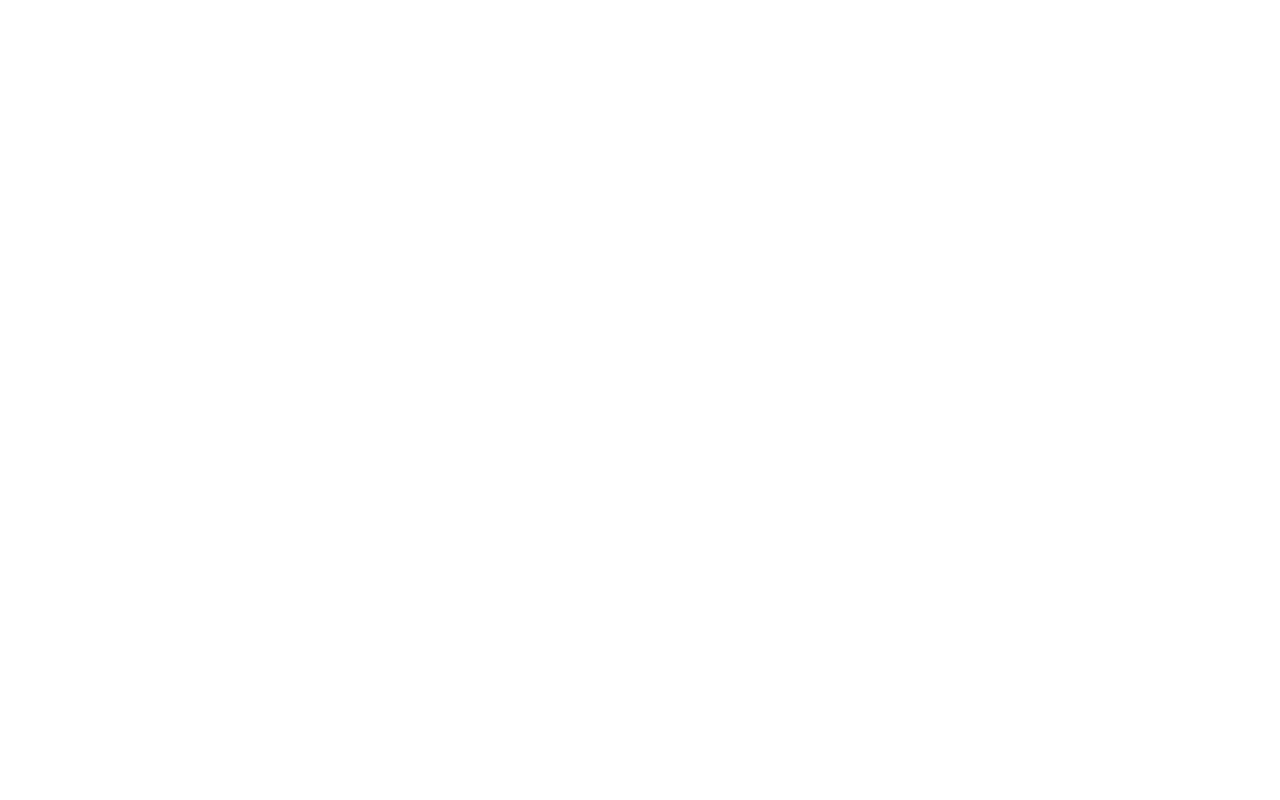
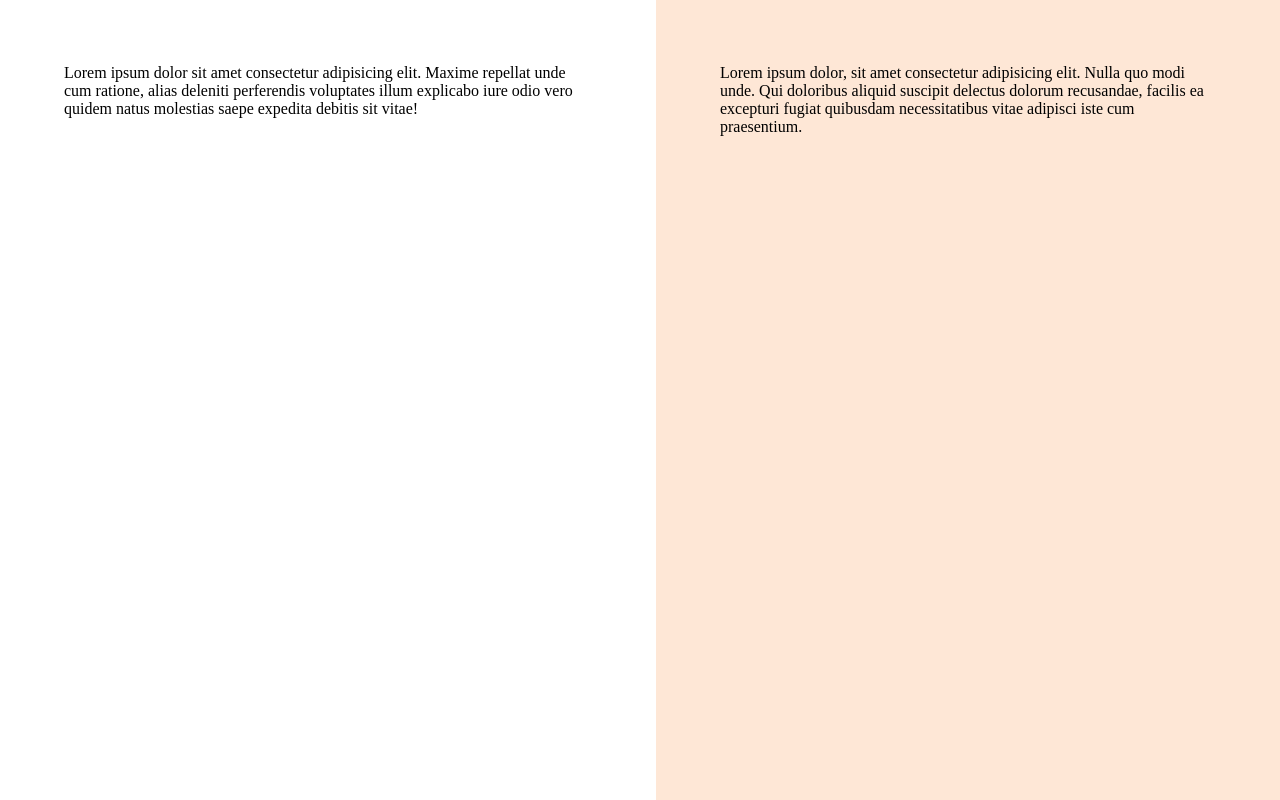
Before and after one commit to BiaTeodoro/Projeto-Formula-rio-de-Matri-cula, a plain HTML site: page index.html in a window 1280 px wide. Drawn offline with Linux system fonts and the light colour scheme.

Commit message:
layout css

```diff
--- a/index.html
+++ b/index.html
@@ -9,8 +9,17 @@
     <title>Estrelas do Amanha</title>
     <link href="https://fonts.googleapis.com/css2?family=Poppins:ital,wght@0,100;0,200;0,300;0,400;0,500;0,600;0,700;0,800;0,900;1,100;1,200;1,300;1,400;1,500;1,600;1,700;1,800;1,900&display=swap" rel="stylesheet">
     <link rel="stylesheet" href="/styles/index.css">
+
 </head>
 <body>
+  <div id="app">
+      <main>
+       <div class="main-container">Lorem ipsum dolor sit amet consectetur adipisicing elit. Maxime repellat unde cum ratione, alias deleniti perferendis voluptates illum explicabo iure odio vero quidem natus molestias saepe expedita debitis sit vitae!</div>
+      </main>
 
+     <aside>
+        <div class="aside-container">Lorem ipsum dolor, sit amet consectetur adipisicing elit. Nulla quo modi unde. Qui doloribus aliquid suscipit delectus dolorum recusandae, facilis ea excepturi fugiat quibusdam necessitatibus vitae adipisci iste cum praesentium.</div>
+     </aside>
+  </div>
 </body>
 </html>
--- a/styles/global.css
+++ b/styles/global.css
@@ -1,3 +1,10 @@
+*{
+  margin: 0;
+  padding: 0;
+  box-sizing: border-box;
+}
+
+
 :root{
   --font-family: 'Poppins',sans-serif;
   --text: 400 1rem/1.5 var(--font-family);
@@ -15,3 +22,7 @@
   --stroke-highlight: #F3541C;
   --semantic-error: #DC2626;
 }
+
+body{
+  overflow: hidden;
+}
--- a/styles/index.css
+++ b/styles/index.css
@@ -1 +1,2 @@
 @import url(global.css);
+@import url(layout.css);
--- /dev/null
+++ b/styles/layout.css
@@ -0,0 +1,26 @@
+#app{
+  display: grid;
+  grid-template-columns: 51.25% 48.75%;
+
+  height: 100vh;
+  overflow: hidden;
+}
+
+main{
+  overflow: auto;
+  padding: 4rem;
+
+  & .main-container{
+    max-width: 33rem;
+    margin-left: auto;
+  }
+}
+
+aside{
+  background-color: var(--surface-secondary);
+  padding: 4rem;
+
+  & .aside-container{
+    max-width: 31rem;
+  }
+}
```
